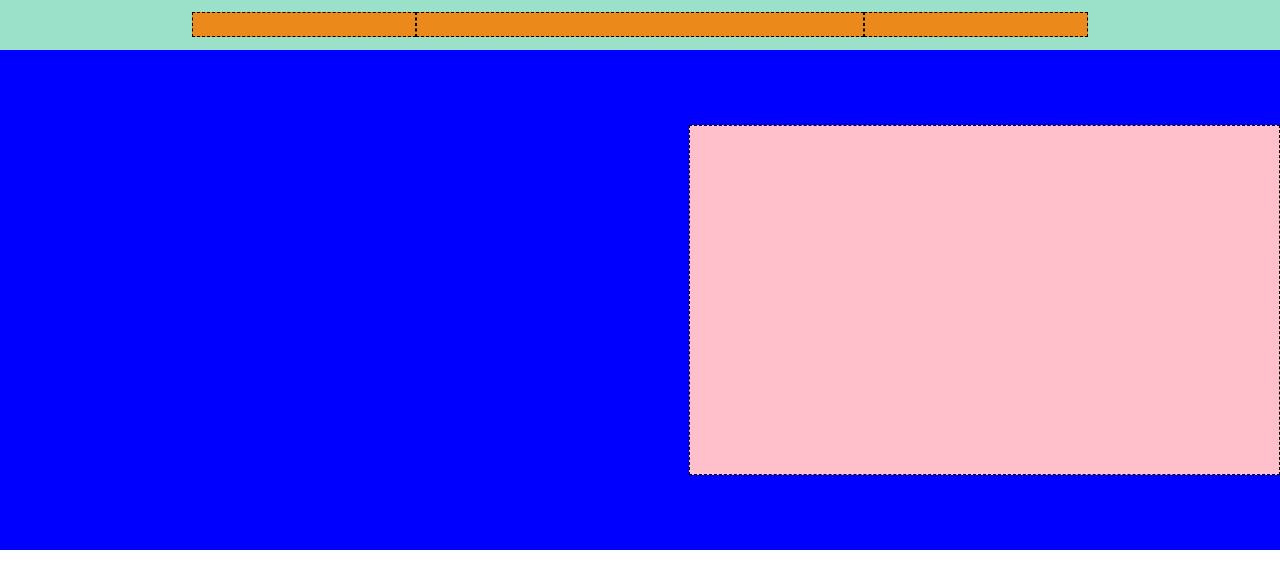
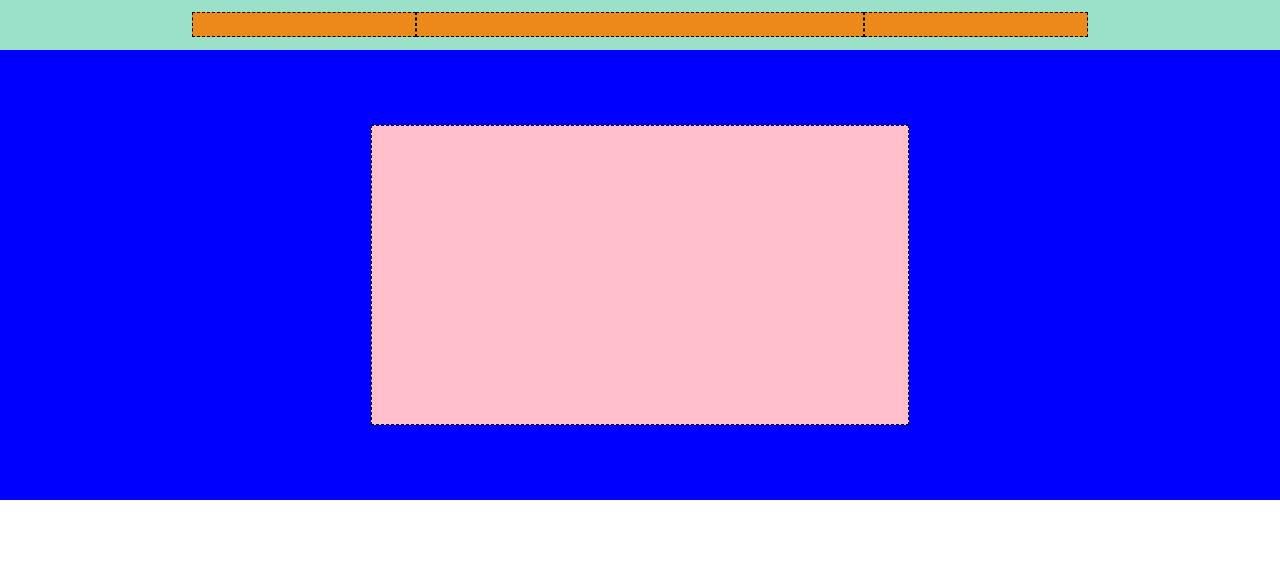
Before and after one commit to GiadaTonioni/htmlcss-struttura-discord, a plain HTML site: page index.html in a window 1280 px wide. Drawn offline with Linux system fonts and the light colour scheme.

Commit message:
fix centratura

```diff
--- a/css/style.css
+++ b/css/style.css
@@ -38,14 +38,15 @@ header {
 
 .jumbotron {
     background-color: blue;
-    height: 500px;
+    height: 450px;
     display: flex;
     align-items: center;
+
 }
 
 .col-60 {
     background-color: pink;
     width: 60%;
-    height: 350px;
+    height: 300px;
     border: 1px dashed black;
 }
--- a/index.html
+++ b/index.html
@@ -22,9 +22,11 @@
     </header>
     <main>
         <div class="jumbotron">
-            <div class="container"></div>
-                <div class="row"></div>
+            <div class="container">
+                <div class="row">
                     <div class="col-60"></div>
+                </div>
+            </div>
         </div>
     </main>
 </body>
```
